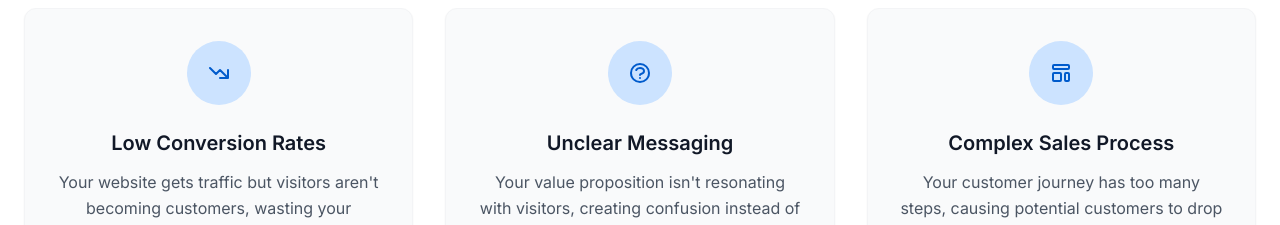
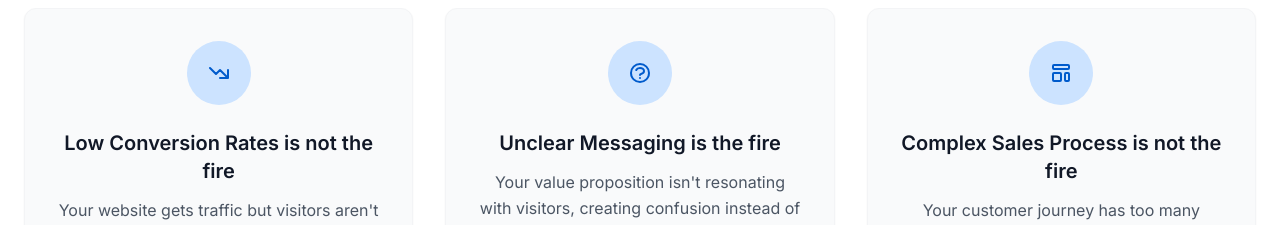
Before and after one commit to Canz-143/Sales-Funnel-10xFlow, a React (Vite) app: page / in a window 1280 px wide. Shown: the part 940-1165 px from the top of the page. Built offline with nearby package versions, Linux system fonts and the light colour scheme.

Commit message:
Update index.tsx

```diff
--- a/src/pages/index.tsx
+++ b/src/pages/index.tsx
@@ -42,19 +42,19 @@ const problemData = {
   problems: [
     {
       id: 1,
-      title: 'Low Conversion Rates',
+      title: 'Low Conversion Rates is not the fire',
       description: 'Your website gets traffic but visitors aren\'t becoming customers, wasting your marketing budget.',
       icon: '<svg xmlns="http://www.w3.org/2000/svg" fill="none" viewBox="0 0 24 24" stroke="currentColor" stroke-width="2" class="w-6 h-6"><path stroke-linecap="round" stroke-linejoin="round" d="M13 17h8m0 0V9m0 8l-8-8-4 4-6-6" /></svg>'
     },
     {
       id: 2,
-      title: 'Unclear Messaging',
+      title: 'Unclear Messaging is the fire',
       description: 'Your value proposition isn\'t resonating with visitors, creating confusion instead of clarity.',
       icon: '<svg xmlns="http://www.w3.org/2000/svg" fill="none" viewBox="0 0 24 24" stroke="currentColor" stroke-width="2" class="w-6 h-6"><path stroke-linecap="round" stroke-linejoin="round" d="M8.228 9c.549-1.165 2.03-2 3.772-2 2.21 0 4 1.343 4 3 0 1.4-1.278 2.575-3.006 2.907-.542.104-.994.54-.994 1.093m0 3h.01M21 12a9 9 0 11-18 0 9 9 0 0118 0z" /></svg>'
     },
     {
       id: 3,
-      title: 'Complex Sales Process',
+      title: 'Complex Sales Process is not the fire',
       description: 'Your customer journey has too many steps, causing potential customers to drop off before converting.',
       icon: '<svg xmlns="http://www.w3.org/2000/svg" fill="none" viewBox="0 0 24 24" stroke="currentColor" stroke-width="2" class="w-6 h-6"><path stroke-linecap="round" stroke-linejoin="round" d="M4 5a1 1 0 011-1h14a1 1 0 011 1v2a1 1 0 01-1 1H5a1 1 0 01-1-1V5zM4 13a1 1 0 011-1h6a1 1 0 011 1v6a1 1 0 01-1 1H5a1 1 0 01-1-1v-6zM16 13a1 1 0 011-1h2a1 1 0 011 1v6a1 1 0 01-1 1h-2a1 1 0 01-1-1v-6z" /></svg>'
     },
```
